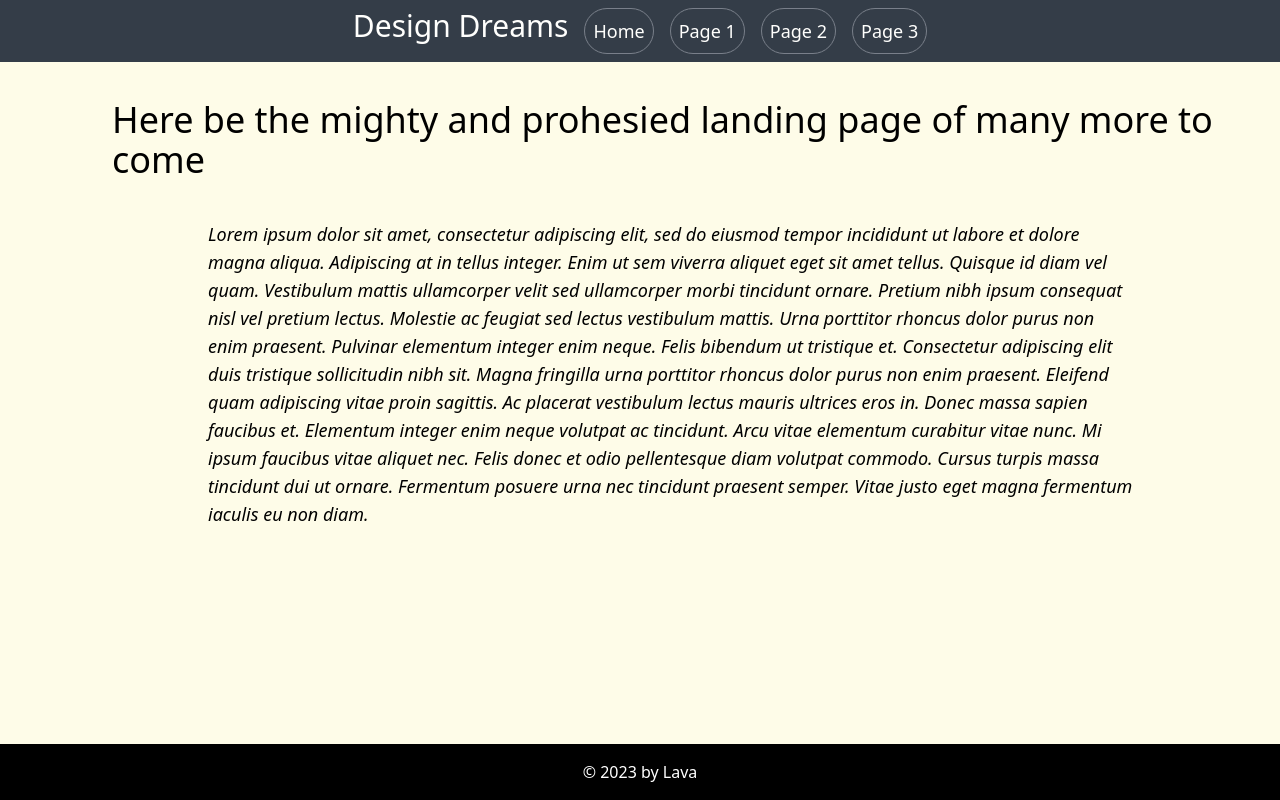
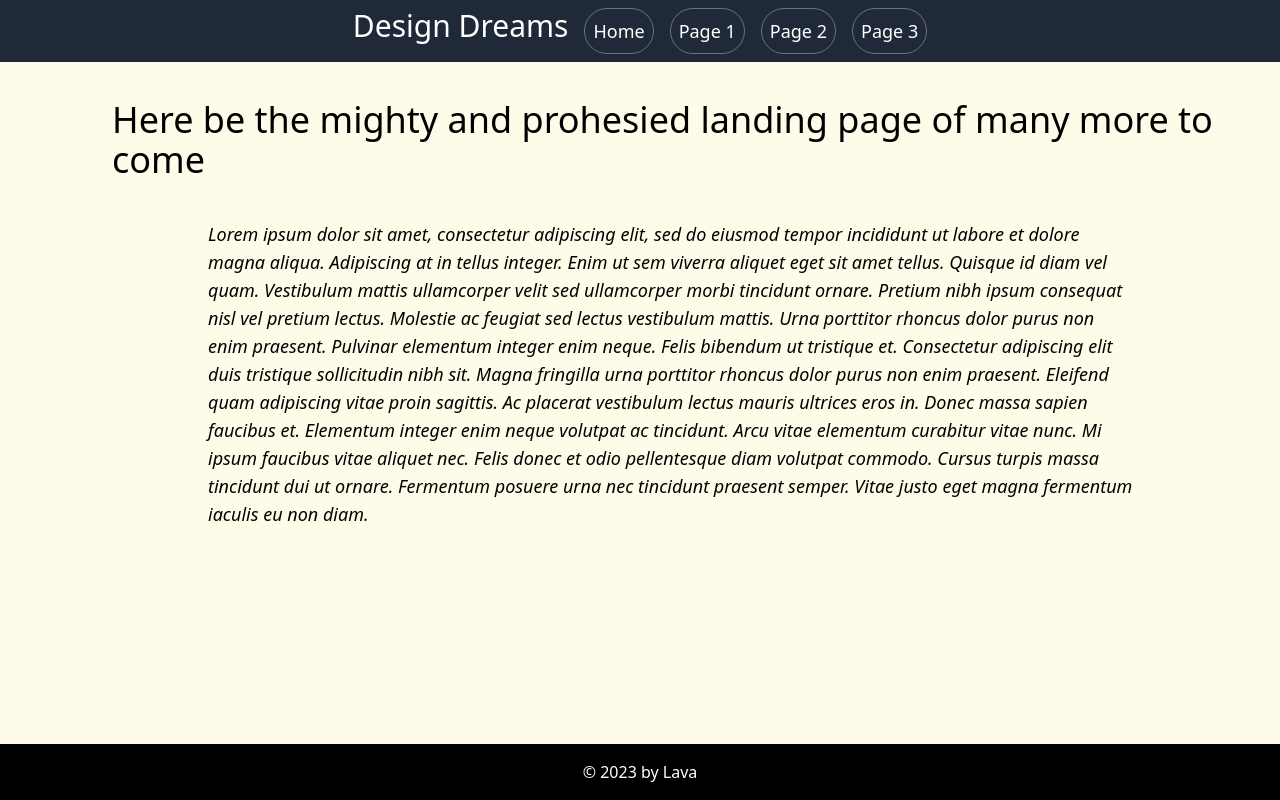
Before and after one commit to lavaxcii/2-dizajndreamssite, a React (Create React App) app: page / in a window 1280 px wide. Built offline with nearby package versions, Linux system fonts and the light colour scheme.

Commit message:
Add full opacity effect on hover in navbar.

```diff
--- a/src/components/TopNavbarHeader.js
+++ b/src/components/TopNavbarHeader.js
@@ -12,7 +12,7 @@ function TopNavbarHeader(props) {
   }
 
   return (
-    <header className="topNavbarHeader z-10 p-2 flex flex-row fixed top-0 justify-center space-x-4 text-lg lg:text-1xl text-white bg-gray-800 opacity-90 w-full">
+    <header className="topNavbarHeader z-10 p-2 flex flex-row fixed top-0 justify-center space-x-4 text-lg lg:text-1xl text-white bg-gray-800 ease-in duration-300 opacity-90 hover:opacity-100 w-full">
       <h4 className="text-2xl lg:text-3xl">Design Dreams</h4>
       { buttonArray }
     </header>
```
